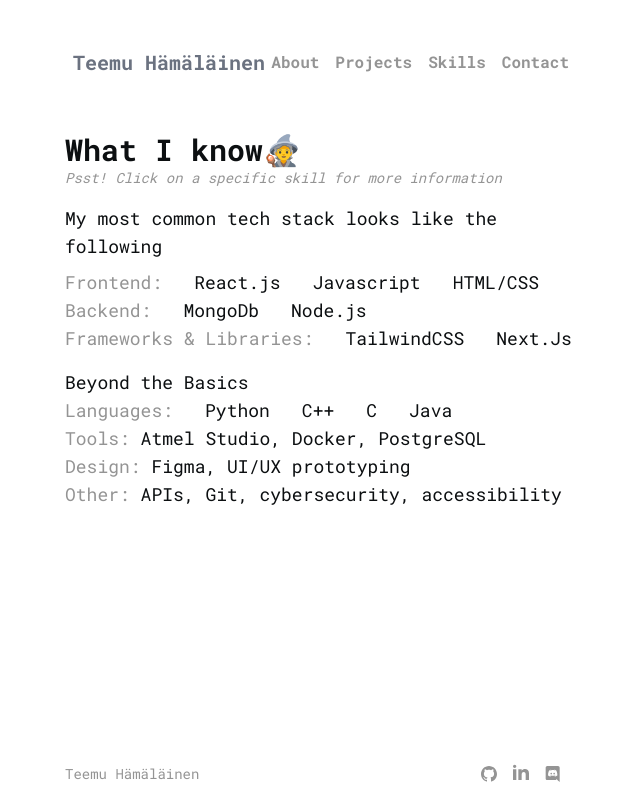
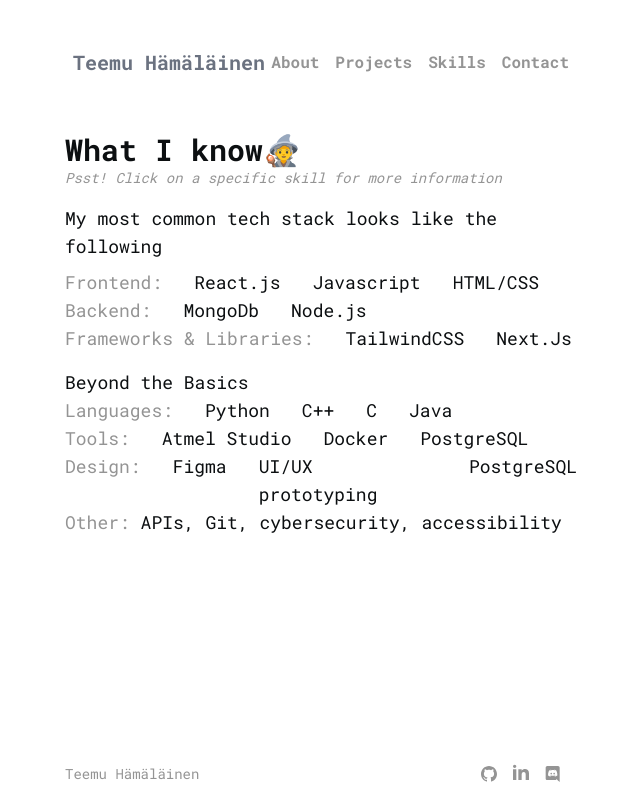
Before and after one commit to temevh/minimalisticPort, a Next.js app: page /skills in a window 1280 px wide. Shown: the whole page, without its empty margins (319-959 px from the left). Built offline with nearby package versions, Linux system fonts and the light colour scheme.

Commit message:
more skills

```diff
--- a/src/app/skills/components/Other.jsx
+++ b/src/app/skills/components/Other.jsx
@@ -42,7 +42,7 @@
     },
     {
       name: "C",
-      desc: "I have used C in multiple different courses, and have tried to use it in my personal projects but I never really got myself to like it. Sure I can use it, but I still prefer C++ (or Rust, once I learn it lol). Im not really sure why, but I never just liked C that much and the programming experience has always felt tiresome.",
+      desc: "I have used C in multiple different courses (low level programming, embedded systems), and have tried to use it in my personal projects but I never really got myself to like it. Sure I can use it, but I still prefer C++ (or Rust, once I learn it lol). Im not really sure why, but I never just liked C that much and the programming experience has always felt tiresome.",
       projects: [
         {
           name: "Valuemap",
@@ -82,6 +82,36 @@
     },
   ];
 
+  const Tools = [
+    {
+      name: "Atmel Studio",
+      desc: "I have utilized Atmel Studio to develop embedded systems in C. It’s my preferred platform due to its use of near-native C, which offers greater flexibility compared to other platforms like the Arduino IDE.",
+    },
+    {
+      name: "Docker",
+      desc: "I have a solid understanding of containerization concepts, including how containers work and when they are most effective. My experience includes creating and adjusting Docker scripts for small-scale projects.",
+    },
+    {
+      name: "PostgreSQL",
+      desc: "I have practical experience working with SQL databases, gained through academic coursework, smaller projects, and personal endeavors. PostgreSQL is a tool I appreciate for its robustness and versatility.",
+    },
+  ];
+
+  const Design = [
+    {
+      name: "Figma",
+      desc: "Figma is my go-to for creating UI's and collaborating with other people in everything design related. ",
+    },
+    {
+      name: "UI/UX prototyping",
+      desc: "I have a solid understanding of containerization concepts, including how containers work and when they are most effective. My experience includes creating and adjusting Docker scripts for small-scale projects.",
+    },
+    {
+      name: "PostgreSQL",
+      desc: "I have practical experience working with SQL databases, gained through academic coursework, smaller projects, and personal endeavors. PostgreSQL is a tool I appreciate for its robustness and versatility.",
+    },
+  ];
+
   return (
     <div className="mt-4">
       <p className="text-lg">Beyond the Basics</p>
@@ -97,14 +127,30 @@
           </span>
         ))}
       </div>
-      <p className="text-lg">
-        <span className="text-lg text-graytext">Tools:</span> Atmel Studio,
-        Docker, PostgreSQL
-      </p>
-      <p className="text-lg">
-        <span className="text-lg text-graytext">Design:</span> Figma, UI/UX
-        prototyping
-      </p>
+      <div className="flex flex-row gap-8">
+        <span className="text-lg text-graytext">Tools:</span>
+        {Tools.map((tool) => (
+          <span
+            className="hover:text-graytext hover:cursor-pointer"
+            onClick={() => openModal(tool)}
+            key={tool.name}
+          >
+            <p className="text-lg">{tool.name}</p>
+          </span>
+        ))}
+      </div>
+      <div className="flex flex-row gap-8">
+        <span className="text-lg text-graytext">Design:</span>
+        {Design.map((tool) => (
+          <span
+            className="hover:text-graytext hover:cursor-pointer"
+            onClick={() => openModal(tool)}
+            key={tool.name}
+          >
+            <p className="text-lg">{tool.name}</p>
+          </span>
+        ))}
+      </div>
       <p className="text-lg">
         <span className="text-lg text-graytext">Other:</span> APIs, Git,
         cybersecurity, accessibility
```
